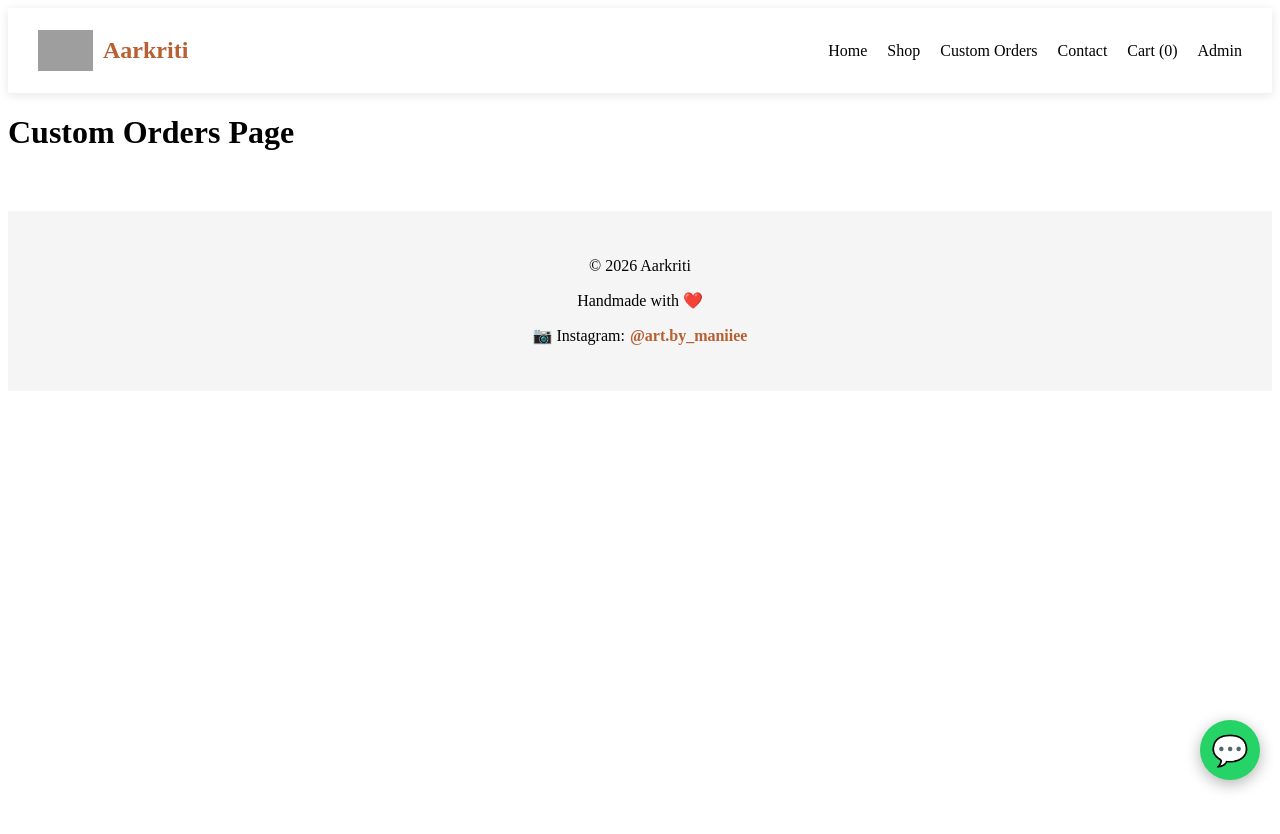
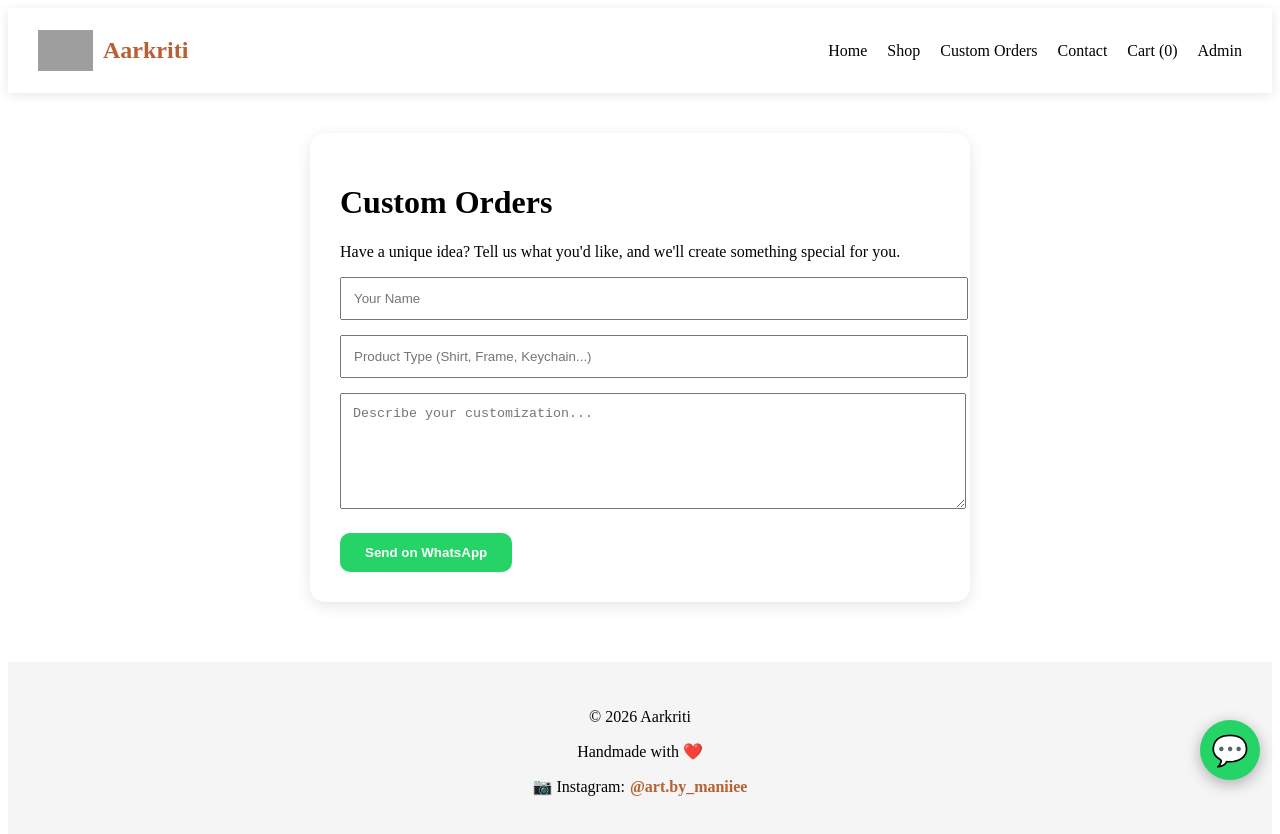
Before and after one commit to HVManiSree/handmade-store, a React (Vite) app: page /custom in a window 1280 px wide. Shown: the top 834 px of the page. Before the commit the page ends 800 px from the top, so only its background shows below. Built offline with nearby package versions, Linux system fonts and the light colour scheme; grey boxes are pictures that could not be loaded.

Commit message:
Upgrade custom orders page

```diff
--- a/src/pages/CustomOrders.jsx
+++ b/src/pages/CustomOrders.jsx
@@ -1,5 +1,96 @@
+import { useState } from "react";
+
 function CustomOrders() {
-  return <h1>Custom Orders Page</h1>;
+  const [name, setName] = useState("");
+  const [product, setProduct] = useState("");
+  const [details, setDetails] = useState("");
+
+  const handleSubmit = () => {
+    const message = `Hello Aarkriti!
+
+Name: ${name}
+
+Product Type: ${product}
+
+Customization Details:
+${details}`;
+
+    const whatsappUrl =
+      `https://wa.me/917207591419?text=${encodeURIComponent(message)}`;
+
+    window.open(whatsappUrl, "_blank");
+  };
+
+  return (
+    <div
+      style={{
+        maxWidth: "600px",
+        margin: "40px auto",
+        padding: "30px",
+        background: "white",
+        borderRadius: "15px",
+        boxShadow: "0 4px 15px rgba(0,0,0,0.1)",
+      }}
+    >
+      <h1>Custom Orders</h1>
+
+      <p>
+        Have a unique idea? Tell us what you'd like,
+        and we'll create something special for you.
+      </p>
+
+      <input
+        type="text"
+        placeholder="Your Name"
+        value={name}
+        onChange={(e) => setName(e.target.value)}
+        style={{
+          width: "100%",
+          padding: "12px",
+          marginBottom: "15px",
+        }}
+      />
+
+      <input
+        type="text"
+        placeholder="Product Type (Shirt, Frame, Keychain...)"
+        value={product}
+        onChange={(e) => setProduct(e.target.value)}
+        style={{
+          width: "100%",
+          padding: "12px",
+          marginBottom: "15px",
+        }}
+      />
+
+      <textarea
+        placeholder="Describe your customization..."
+        value={details}
+        onChange={(e) => setDetails(e.target.value)}
+        rows="6"
+        style={{
+          width: "100%",
+          padding: "12px",
+          marginBottom: "20px",
+        }}
+      />
+
+      <button
+        onClick={handleSubmit}
+        style={{
+          background: "#25d366",
+          color: "white",
+          border: "none",
+          padding: "12px 25px",
+          borderRadius: "10px",
+          cursor: "pointer",
+          fontWeight: "bold",
+        }}
+      >
+        Send on WhatsApp
+      </button>
+    </div>
+  );
 }
 
 export default CustomOrders;
```
